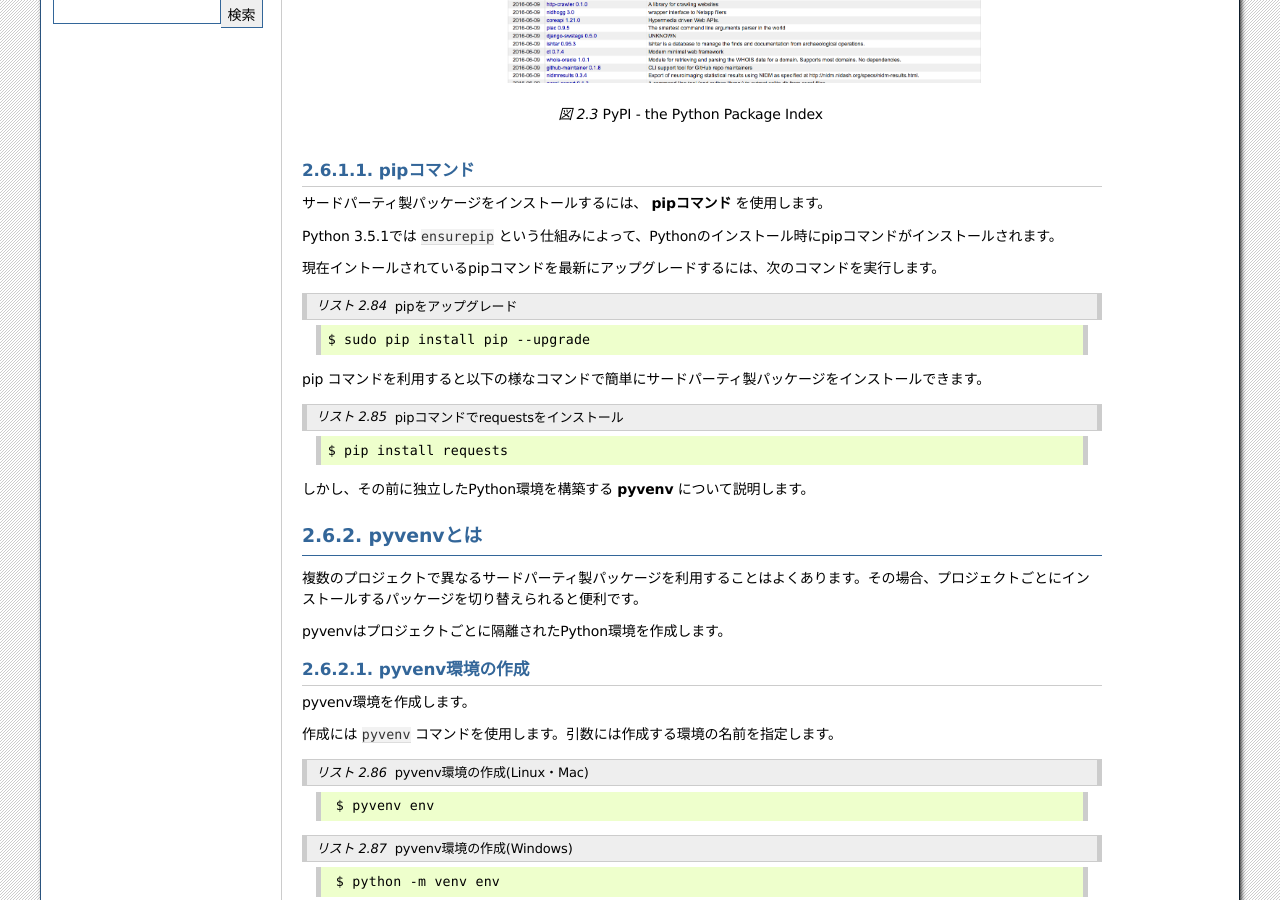
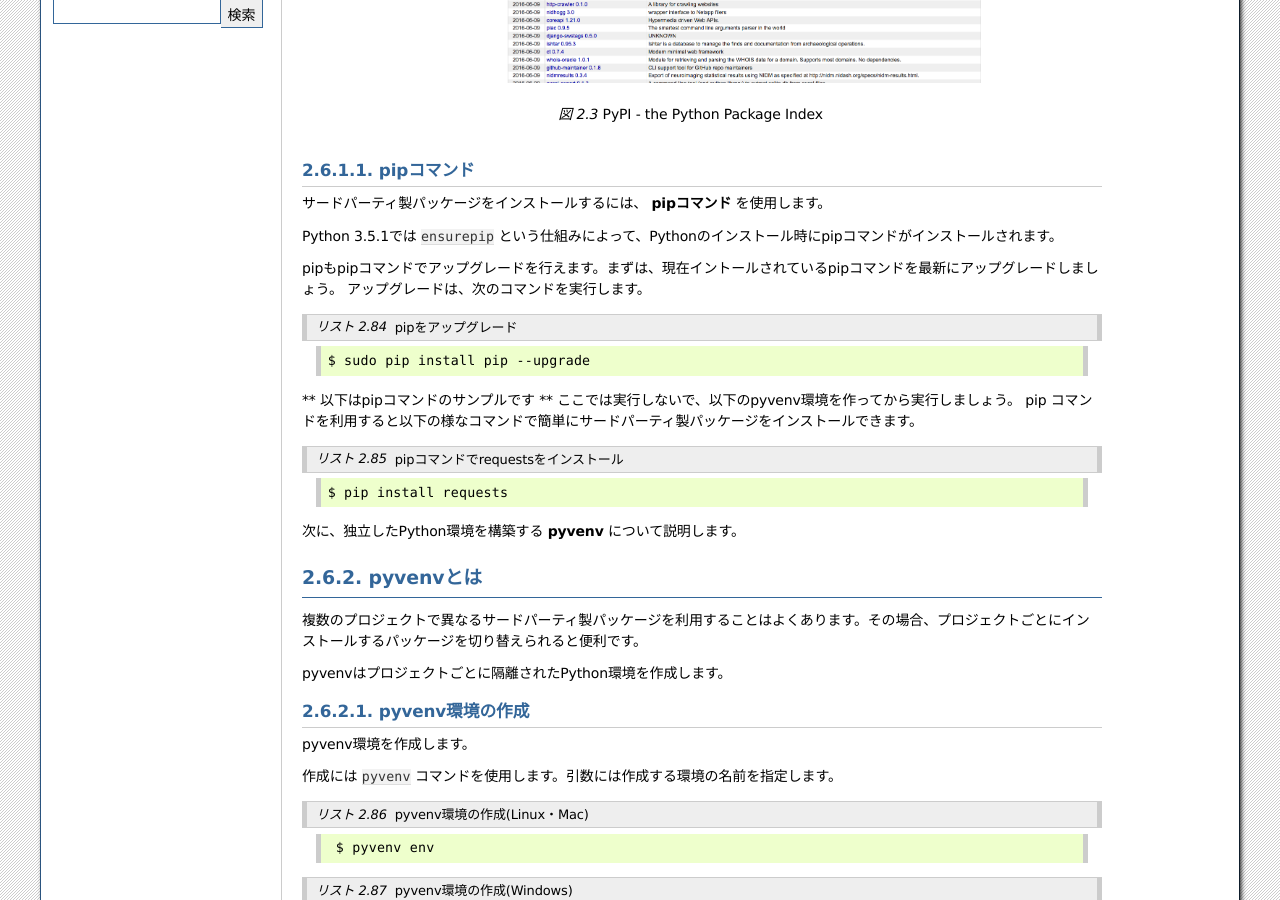
Before and after one commit to pyconjp/pycamp.pycon.jp, a Sphinx documentation site: the page built from source/textbook/6_pyvenv.rst, in a window 1280 px wide and 900 px high, scrolled down 598 px. Built offline with Sphinx 7.4.7, drawn with Linux system fonts in a browser that asks for light colours.

```diff
--- a/source/textbook/6_pyvenv.rst
+++ b/source/textbook/6_pyvenv.rst
@@ -28,13 +28,15 @@ pipコマンド
 
 Python 3.5.1では ``ensurepip`` という仕組みによって、Pythonのインストール時にpipコマンドがインストールされます。
 
-現在イントールされているpipコマンドを最新にアップグレードするには、次のコマンドを実行します。
+pipもpipコマンドでアップグレードを行えます。まずは、現在イントールされているpipコマンドを最新にアップグレードしましょう。
+アップグレードは、次のコマンドを実行します。
 
 .. code-block:: sh
    :caption: pipをアップグレード
 
    $ sudo pip install pip --upgrade
 
+** 以下はpipコマンドのサンプルです ** ここでは実行しないで、以下のpyvenv環境を作ってから実行しましょう。
 pip コマンドを利用すると以下の様なコマンドで簡単にサードパーティ製パッケージをインストールできます。
 
 .. code-block:: sh
@@ -42,7 +44,7 @@ pip コマンドを利用すると以下の様なコマンドで簡単にサー
 
    $ pip install requests
 
-しかし、その前に独立したPython環境を構築する **pyvenv** について説明します。
+次に、独立したPython環境を構築する **pyvenv** について説明します。
 
 pyvenvとは
 ==========
```
